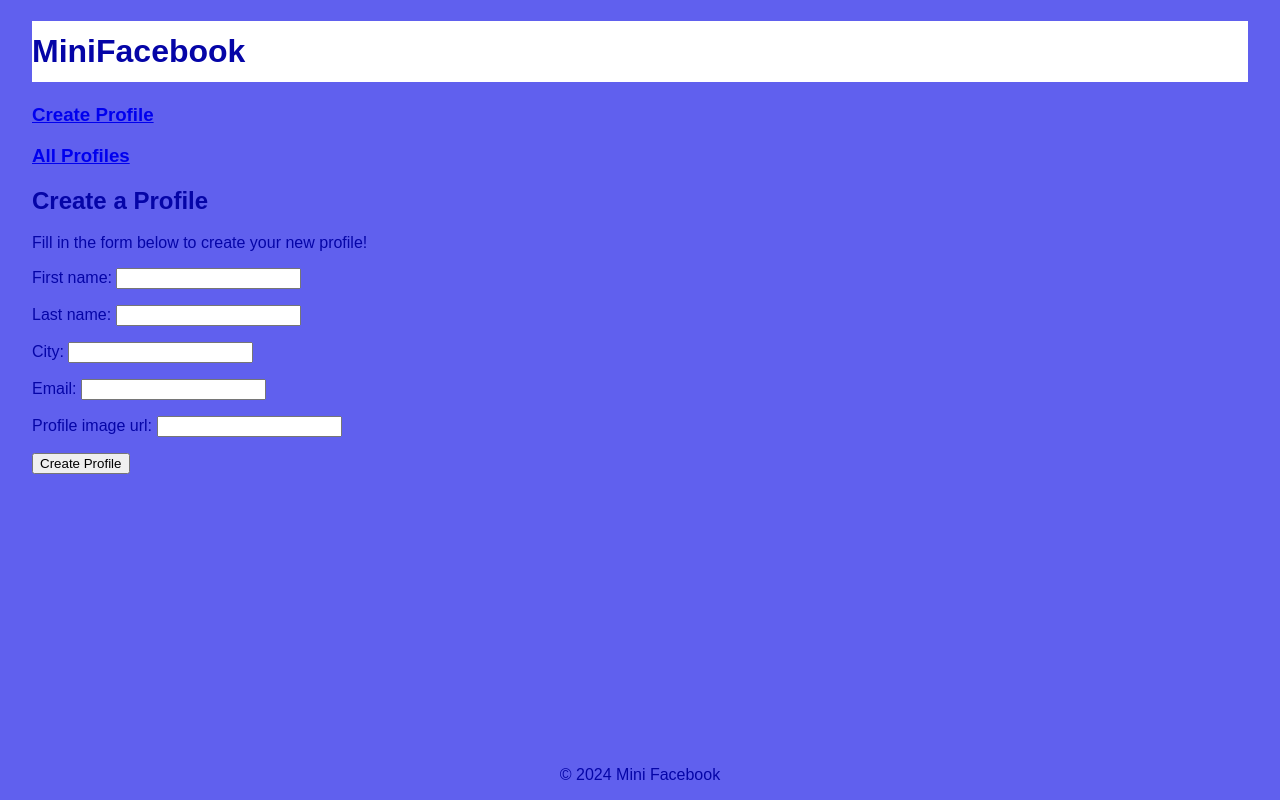
After one commit to IvanYangg/cs412, a Django app: page /mini_fb/create_profile/ in a window 1280 px wide. The commit adds this page. Run offline with Django 5.2, Linux system fonts and the light colour scheme.

Commit message:
Implemented tasks 3 and 4

```diff
--- /dev/null
+++ b/mini_fb/forms.py
@@ -0,0 +1,17 @@
+# Name: Ivan Yang
+# BU Email: yangi@bu.edu
+# Description: This file defines the forms used in this application
+
+# mini_fb/forms.py
+from django import forms
+from .models import Profile, StatusMessage
+
+class CreateProfileForm(forms.ModelForm):
+    class Meta:
+        model = Profile
+        fields = ['first_name', 'last_name', 'city', 'email', 'profile_image_url']
+
+class CreateStatusMessageForm(forms.ModelForm):
+    class Meta:
+        model = StatusMessage
+        fields = ['message']
--- a/mini_fb/models.py
+++ b/mini_fb/models.py
@@ -3,6 +3,7 @@
 # Description: This file defines all the custom models and their data attributes that is used in this project
 
 from django.db import models
+from django.urls import reverse
 
 # Create your models here.
 # a custom profile model that defines the first_name, last_name, city, email, and profile_image_url data attributes of a generic user.
@@ -19,6 +20,9 @@ class Profile(models.Model):
     def get_status_messages(self):
         return StatusMessage.objects.filter(profile=self).order_by('-timestamp')
 
+    def get_absolute_url(self):
+        return reverse('show_profile', kwargs={'pk': self.pk})
+
 # a custom profile model that defines status messages that are linked to a profile. Has data attributes, timestamp, message, and profile, which is the foreign key.
 class StatusMessage(models.Model):
     timestamp = models.DateTimeField(auto_now=True)
--- a/mini_fb/static/mini_fb/style.css
+++ b/mini_fb/static/mini_fb/style.css
@@ -1,3 +1,7 @@
+/* Name: Ivan Yang
+BU Email: yangi@bu.edu
+Description: This file defines the styling for this application. */
+
 body {
     background-color: rgb(96, 96, 238);
     color:rgb(5, 5, 167);
--- a/mini_fb/templates/mini_fb/base.html
+++ b/mini_fb/templates/mini_fb/base.html
@@ -1,3 +1,7 @@
+<!-- Name: Ivan Yang
+BU Email: yangi@bu.edu
+Description: This file defines the base html that is rendered on every page.  -->
+
 <!DOCTYPE html>
 <html lang="en">
 <head>
@@ -10,6 +14,8 @@
 <body>
     <header>
         <h1 class = "logo">MiniFacebook</h1>
+        <h3><a href="{% url 'create_profile' %}">Create Profile</a></h3>
+        <h3><a href="{% url 'show_all_profiles' %}">All Profiles</a></h3>
     </header>
     <main>
         {% block content %}
--- /dev/null
+++ b/mini_fb/templates/mini_fb/create_profile_form.html
@@ -0,0 +1,15 @@
+<!-- Name: Ivan Yang
+BU Email: yangi@bu.edu
+Description: This file defines the html that renders the form for creating a new profile.  -->
+
+{% extends 'mini_fb/base.html' %}
+
+{% block content %}
+<h2>Create a Profile</h2>
+<p>Fill in the form below to create your new profile!</p>
+<form method="POST">
+    {{ form.as_p }}
+    {% csrf_token %}
+    <button type="submit">Create Profile</button>
+</form>
+{% endblock %}
--- a/mini_fb/templates/mini_fb/show_all_profiles.html
+++ b/mini_fb/templates/mini_fb/show_all_profiles.html
@@ -1,3 +1,7 @@
+<!-- Name: Ivan Yang
+BU Email: yangi@bu.edu
+Description: This file defines the html that is rendered specifically on the main page that shows all profiles.  -->
+
 {% extends 'mini_fb/base.html' %}
 {% block content %}
 <table>
--- a/mini_fb/templates/mini_fb/show_profile.html
+++ b/mini_fb/templates/mini_fb/show_profile.html
@@ -1,3 +1,7 @@
+<!-- Name: Ivan Yang
+BU Email: yangi@bu.edu
+Description: This file defines the html that is rendered upon clicking on a specific profile.  -->
+
 {% extends "mini_fb/base.html" %}
 
 {% block content %}
@@ -8,6 +12,7 @@
         <h1>{{ profile.first_name }} {{ profile.last_name }}</h1>
         <p><strong>City:</strong> {{ profile.city }}</p>
         <p><strong>Email:</strong> {{ profile.email }}</p>
+        <h3><a href="{% url 'create_status' profile.pk %}">Create Status</a></h3>
     </div>
   </div>
   <h2>{{ profile.first_name }}'s Status Messages:</h2>
--- a/mini_fb/urls.py
+++ b/mini_fb/urls.py
@@ -3,9 +3,11 @@
 # Description: This file maps all views to URLs
 
 from django.urls import path
-from .views import ShowAllProfilesView, ShowProfilePageView
+from .views import ShowAllProfilesView, ShowProfilePageView, CreateProfileView, CreateStatusMessageView
 
 urlpatterns = [
     path('', ShowAllProfilesView.as_view(), name='show_all_profiles'),
     path('profile/<int:pk>/', ShowProfilePageView.as_view(), name='show_profile'),
+    path('create_profile/', CreateProfileView.as_view(), name='create_profile'),
+    path('profile/<int:pk>/create_status/', CreateStatusMessageView.as_view(), name='create_status'),
 ]
--- a/mini_fb/views.py
+++ b/mini_fb/views.py
@@ -3,9 +3,12 @@
 # Description: This file defines all the custom views that are used within the application.
 
 from django.shortcuts import render
+from django.urls import reverse
 from django.views.generic import ListView
 from django.views.generic.detail import DetailView
-from .models import Profile
+from django.views.generic.edit import CreateView
+from .models import Profile, StatusMessage
+from .forms import CreateProfileForm, CreateStatusMessageForm
 
 # Create your views here.
 #custom view that shows all profiles
@@ -19,3 +22,36 @@ class ShowProfilePageView(DetailView):
     model = Profile
     template_name = 'mini_fb/show_profile.html'
     context_object_name = 'profile'
+
+#custom view to render the form to create new profiles
+class CreateProfileView(CreateView):
+    model = Profile
+    form_class = CreateProfileForm
+    template_name = 'mini_fb/create_profile_form.html'
+
+#custom view to render form to create new status messages
+class CreateStatusMessageView(CreateView):
+    model = StatusMessage
+    form_class = CreateStatusMessageForm
+    template_name = 'mini_fb/create_status_form.html'
+
+    # method for matching url to profile
+    def get_context_data(self, **kwargs):
+        context = super().get_context_data(**kwargs)
+        # find pk from the URL
+        pk = self.kwargs['pk']
+        # match corresponding profile
+        profile = Profile.objects.get(pk=pk)
+        # add profile to context data
+        context['profile'] = profile
+        return context
+
+    # validate the profile attribute
+    def form_valid(self, form):
+        profile = Profile.objects.get(pk=self.kwargs['pk'])
+        form.instance.profile = profile
+        return super().form_valid(form)
+
+    # handle redirection of url after submission of new status form
+    def get_success_url(self):
+        return reverse('show_profile', kwargs={'pk': self.kwargs['pk']})
```
Also changed, not shown: mini_fb/templates/mini_fb/create_status_form.html (added, +13 -0 lines), db.sqlite3.
